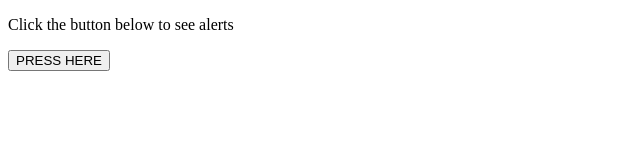
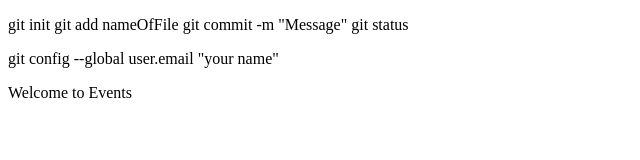
Before and after one commit to asmita1502/asmita1502.github.io, a plain HTML site: page index.html in a window 1280 px wide. Shown: the whole page, without its empty margins (0-640 px from the left). Drawn offline with Linux system fonts and the light colour scheme.

Commit message:
Add files via upload

```diff
--- a/index.html
+++ b/index.html
@@ -1,13 +1,10 @@
 <!DOCTYPE html>
 <html>
-<script>
-	function AlertMessage()
-	{
-		alert("Welcome to Events");
-	}
-</script>
+
 <body>
-	<p>Click the button below to see alerts</p>
-	<button onclick= "AlertMessage()">PRESS HERE</button>
+    <p>git init git add nameOfFile git commit -m "Message" git status
+    <p> git config --global user.email "your name"</p>
+    Welcome to Events
 </body>
+
 </html>
```
